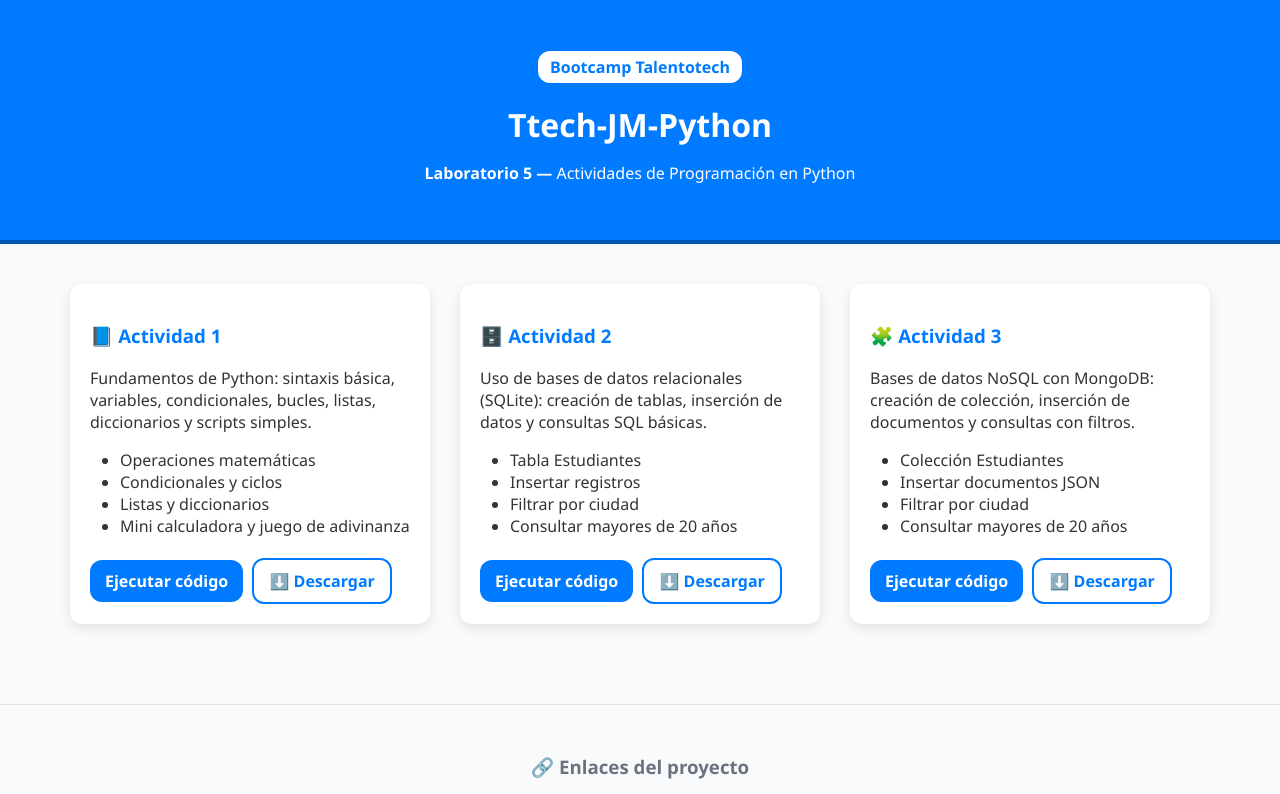
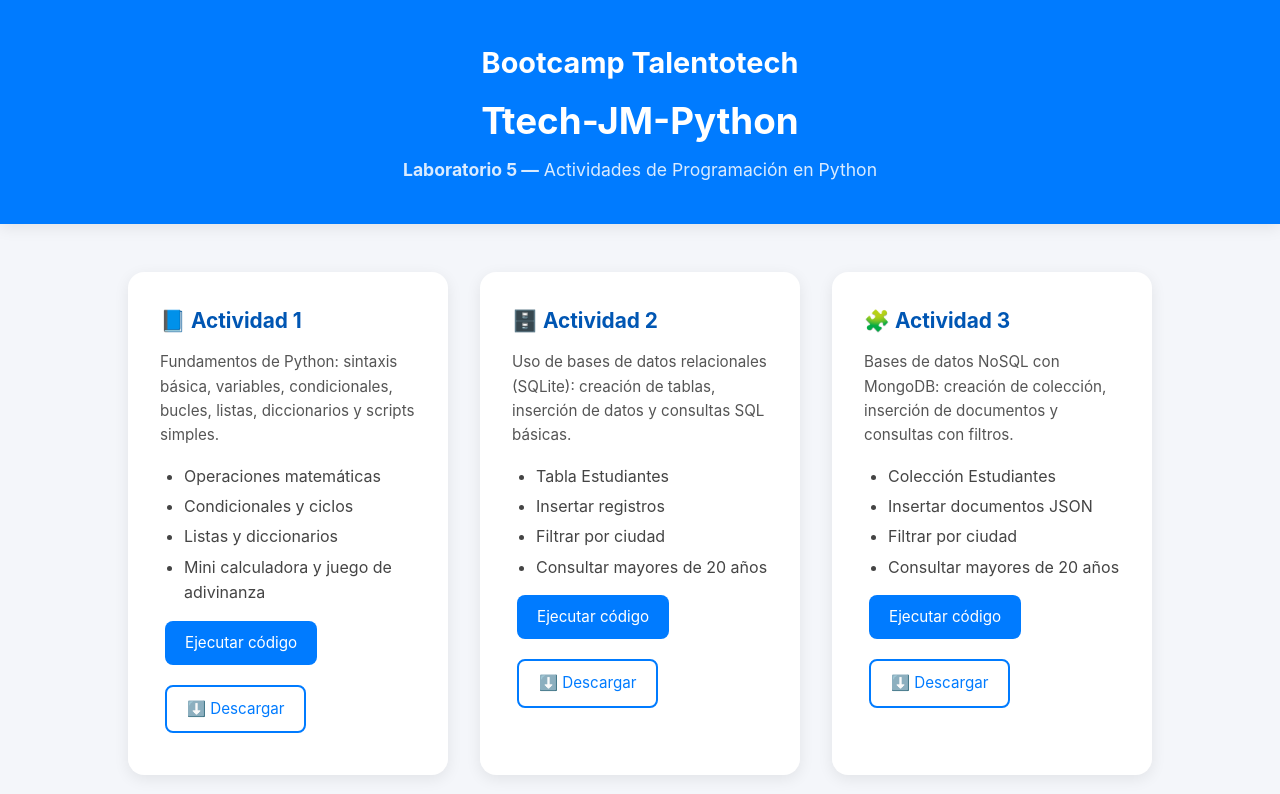
Before and after one commit to JimmyMcQueen/Ttech-JM-Python, a plain HTML site: page index.html in a window 1280 px wide. Shown: the top 794 px of the page. Drawn offline with Linux system fonts and the light colour scheme.

Commit message:
ACTUALIZACION

```diff
--- a/style.css
+++ b/style.css
@@ -1,114 +1,191 @@
+/* 🎨 ==============================
+   Estilos globales — Ttech-JM-Python
+   =============================== */
+
+/* === Variables === */
 :root {
   --color-primary: #007bff;
   --color-secondary: #0056b3;
+  --color-bg: #f4f6fa;
   --color-text: #333;
-  --color-bg: #f8fafc;
-  --color-card: #fff;
-  --transition: 0.3s ease;
-  --radius: 12px;
+  --color-light: #fff;
+  --color-muted: #6b7280;
+  --transition: all 0.25s ease-in-out;
+  --radius: 1rem;
+  --shadow: 0 4px 15px rgba(0, 0, 0, 0.08);
+}
+
+/* === Reset === */
+* {
+  margin: 0;
+  padding: 0;
+  box-sizing: border-box;
 }
 
 body {
-  font-family: "Segoe UI", Tahoma, Geneva, Verdana, sans-serif;
+  font-family: 'Inter', system-ui, -apple-system, sans-serif;
   background-color: var(--color-bg);
   color: var(--color-text);
-  margin: 0;
-  padding: 0;
+  line-height: 1.6;
 }
 
+/* === Encabezado principal === */
 header {
+  background: var(--color-primary);
+  color: var(--color-light);
   text-align: center;
-  padding: 40px 20px;
-  background-color: var(--color-primary);
-  color: white;
-  border-bottom: 4px solid var(--color-secondary);
+  padding: 2.5rem 1rem;
+  box-shadow: var(--shadow);
 }
 
-h1 {
-  font-size: 1rem;
-  background: white;
-  color: var(--color-primary);
-  display: inline-block;
-  padding: 5px 12px;
-  border-radius: var(--radius);
+header h1 {
+  font-size: 1.8rem;
+  margin-bottom: 0.4rem;
 }
 
-h2 {
-  font-size: 2rem;
-  margin: 10px 0;
+header h2 {
+  font-size: 2.3rem;
+  font-weight: 700;
+  margin-bottom: 0.3rem;
 }
 
+header p {
+  font-size: 1.1rem;
+  color: rgba(255, 255, 255, 0.85);
+}
+
+/* === Contenedor principal === */
 .container {
   display: flex;
   flex-wrap: wrap;
   justify-content: center;
-  gap: 30px;
-  padding: 40px;
+  gap: 2rem;
+  padding: 3rem 1rem;
 }
 
+/* === Tarjetas === */
 .card {
-  background-color: var(--color-card);
+  background-color: var(--color-light);
+  border-radius: var(--radius);
+  box-shadow: var(--shadow);
+  padding: 2rem;
   width: 320px;
-  border-radius: var(--radius);
-  padding: 20px;
-  box-shadow: 0 4px 12px rgba(0,0,0,0.1);
-  transition: transform var(--transition);
+  transition: var(--transition);
 }
 
 .card:hover {
   transform: translateY(-6px);
+  box-shadow: 0 6px 25px rgba(0, 0, 0, 0.1);
 }
 
 .card h3 {
-  color: var(--color-primary);
+  font-size: 1.3rem;
+  margin-bottom: 0.8rem;
+  color: var(--color-secondary);
+  display: flex;
+  align-items: center;
+  gap: 0.5rem;
+}
+
+.card p {
+  font-size: 0.95rem;
+  color: #555;
+  margin-bottom: 1rem;
 }
 
 .card ul {
   list-style-type: disc;
-  margin-left: 20px;
-  padding-left: 10px;
+  padding-left: 1.5rem;
+  text-align: left;
+  color: #444;
 }
 
-.btn, .btn-outline {
+.card li {
+  margin-bottom: 0.3rem;
+}
+
+/* === Botones === */
+.btn,
+.btn-outline {
   display: inline-block;
+  margin: 10px 5px;
+  padding: 10px 20px;
+  border-radius: 8px;
+  font-size: 0.95rem;
   text-decoration: none;
-  padding: 10px 15px;
-  border-radius: var(--radius);
-  font-weight: bold;
-  transition: var(--transition);
-  margin: 5px 5px 0 0;
+  transition:
+  var(--transition);
 }
 
 .btn {
   background-color: var(--color-primary);
-  color: white;
+  color: #fff;
   border: none;
 }
 
 .btn:hover {
   background-color: var(--color-secondary);
+  transform: translateY(-2px);
 }
 
 .btn-outline {
+  color: var(--color-primary);
   border: 2px solid var(--color-primary);
-  color: var(--color-primary);
-  background: transparent;
+  background-color: transparent;
 }
 
 .btn-outline:hover {
   background-color: var(--color-primary);
-  color: white;
+  color: #fff;
 }
 
+/* === Footer === */
 footer {
   text-align: center;
+  font-size: 0.9rem;
+  color: var(--color-muted);
   margin-top: 40px;
-  padding: 30px 20px;
-  border-top: 1px solid rgba(0,0,0,0.1);
-  color: #6b7280;
+  padding: 30px 0;
+  border-top: 1px solid rgba(107, 114, 128, 0.2);
+  background-color: #fff;
+}
+
+footer h3 {
+  color: var(--color-secondary);
+  font-size: 1.1rem;
+  margin-bottom: 0.5rem;
 }
 
 footer a {
   color: var(--color-primary);
   text-decoration: none;
+  transition: var(--transition);
 }
+
+footer a:hover {
+  color: var(--color-secondary);
+  text-decoration: underline;
+}
+
+/* === Iframes de ejecución === */
+iframe {
+  border: none;
+  border-radius: 12px;
+  box-shadow: var(--shadow);
+  background-color: #fff;
+}
+
+/* === Responsive === */
+@media (max-width: 768px) {
+  header h2 {
+    font-size: 1.8rem;
+  }
+  .container {
+    flex-direction: column;
+    align-items: center;
+    padding: 2rem 0.5rem;
+  }
+  .card {
+    width: 90%;
+  }
+}
```
Also changed, not shown: 1 other file.
